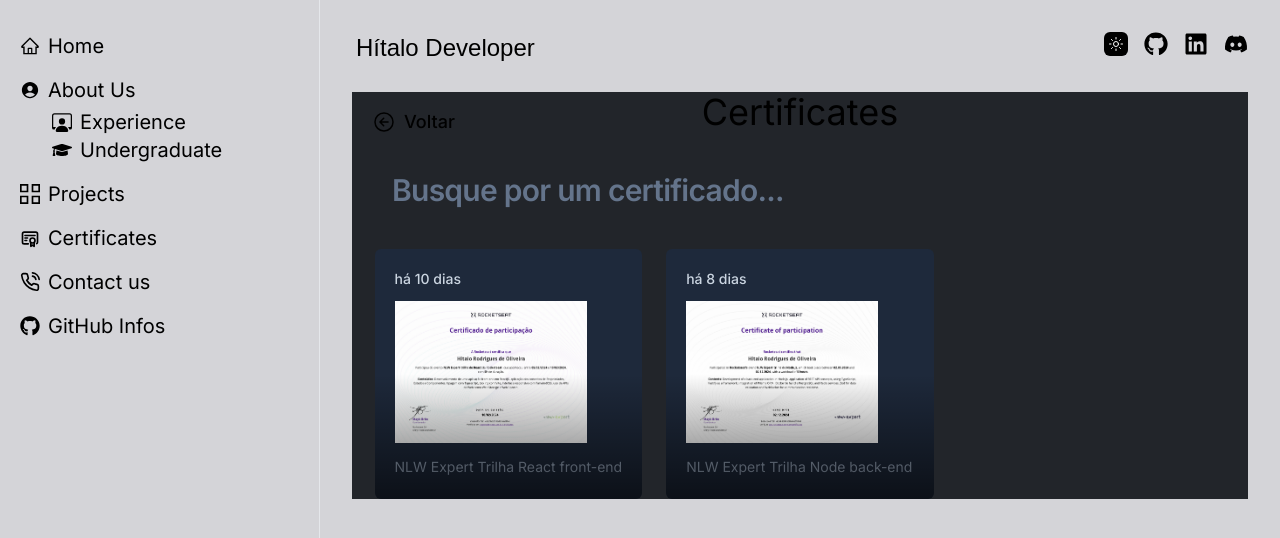
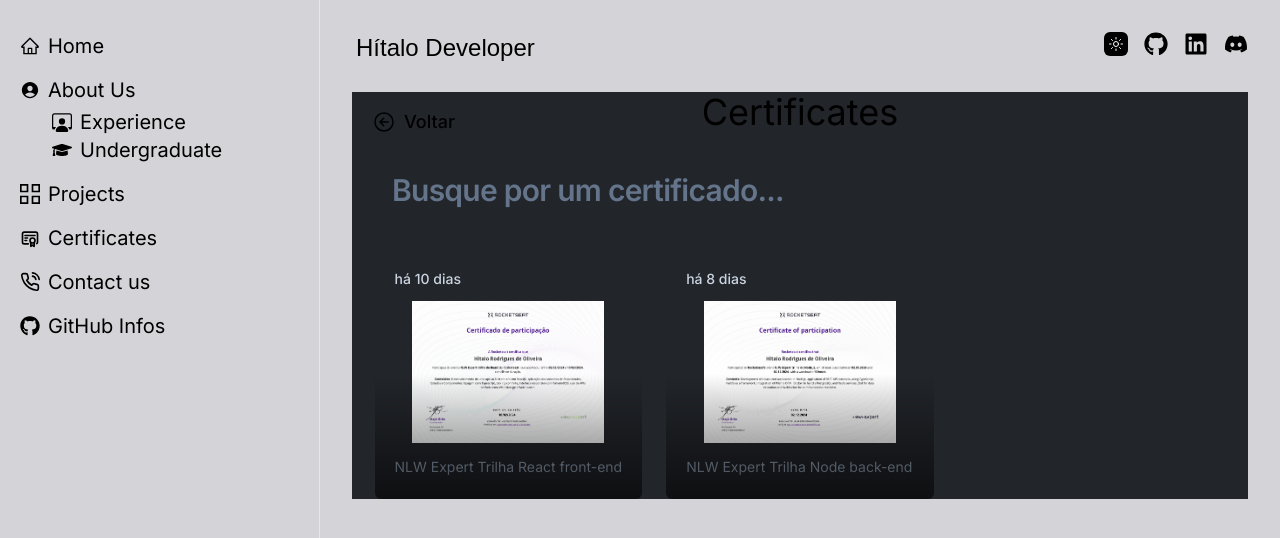
Before and after one commit to Hzimr/Hzimr.github.io, a Next.js app: page /certificates in a window 1280 px wide. Shown: the top 538 px of the page. Built offline with nearby package versions, Linux system fonts and the light colour scheme; a web font is replaced by a local one.

Commit message:
refactor: added twMerge and changed styles

```diff
--- a/src/components/certificate-card.tsx
+++ b/src/components/certificate-card.tsx
@@ -5,6 +5,7 @@ import { formatDistanceToNow } from 'date-fns'
 import { ptBR } from 'date-fns/locale'
 import { Certificate } from '@/data/types/certificates'
 import Image from 'next/image'
+import { twMerge } from 'tailwind-merge'
 
 interface CertificateCardProps {
   certificate: Certificate
@@ -13,14 +14,22 @@ interface CertificateCardProps {
 export function CertificateCard({ certificate }: CertificateCardProps) {
   return (
     <Dialog.Root>
-      <Dialog.Trigger className="relative flex flex-col gap-3 overflow-hidden rounded-md bg-slate-800 p-5 text-left outline-none hover:ring-2 hover:ring-slate-600 focus-visible:ring-2 focus-visible:ring-lime-400 ">
+      <Dialog.Trigger
+        className={twMerge(
+          'relative flex flex-col gap-3 overflow-hidden rounded-md bg-primary-darkContent p-5 text-left outline-none hover:ring-2 hover:ring-slate-600 focus-visible:ring-2 focus-visible:ring-lime-400 ',
+        )}
+      >
         <span className="text-sm font-medium text-slate-300">
           {formatDistanceToNow(certificate.date, {
             locale: ptBR,
             addSuffix: true,
           })}
         </span>{' '}
-        <Image className="h-48 w-48" src={certificate.image} alt="" />
+        <Image
+          className="h-48 w-48 self-center"
+          src={certificate.image}
+          alt=""
+        />
         <p className="text-sm leading-6 text-slate-400">
           {certificate.description}
         </p>
```
